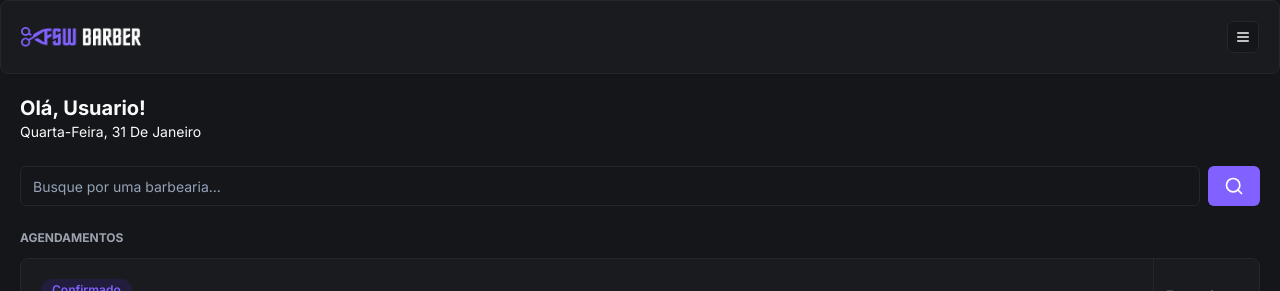
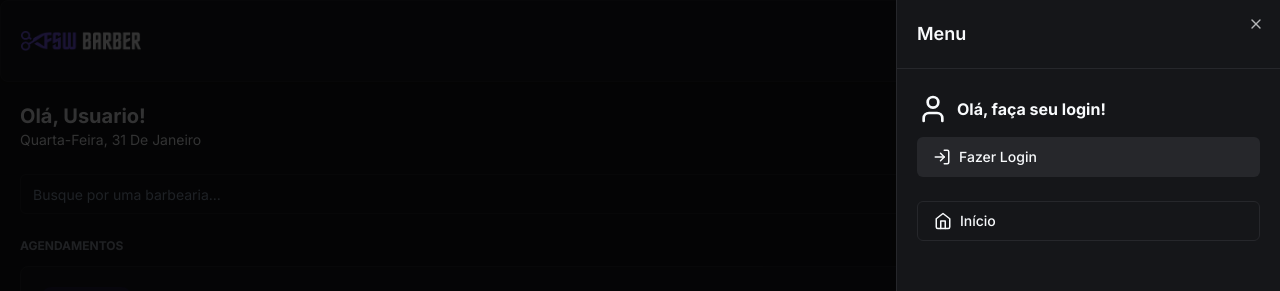
Before and after one commit to Viniciusrbr/fsw-barber, a Next.js app: page / in a window 1280 px wide. Both pictures are taken after a click on the button 1243 px from the left and 37 px from the top of the page. Shown: the top 291 px of the page. Built offline with nearby package versions, Linux system fonts and the light colour scheme; no server answers; the database is empty.

Commit message:
feat: add sign in and sign out

```diff
--- a/app/_components/header.tsx
+++ b/app/_components/header.tsx
@@ -1,16 +1,88 @@
+"use client";
+
+import { CalendarIcon, HomeIcon, LogInIcon, LogOutIcon, MenuIcon, UserIcon } from "lucide-react";
+import { Sheet, SheetContent, SheetHeader, SheetTitle, SheetTrigger } from "./ui/sheet";
+import { Card, CardContent } from "./ui/card"
+import { Avatar } from "./ui/avatar";
+import { Button } from "./ui/button"
+import { AvatarImage } from "@radix-ui/react-avatar";
 import Image from "next/image"
-import { Card, CardContent } from "./ui/card"
-import { Button } from "./ui/button"
-import { MenuIcon } from "lucide-react"
+
+import { signIn, signOut, useSession } from "next-auth/react";
+import Link from "next/link";
 
 function header() {
+  // eslint-disable-next-line react-hooks/rules-of-hooks
+  const { data, status } = useSession();
+
+  const handleLogoutClick = () => signOut();
+
+  const handleLoginClick = () => signIn("google");
+
+
   return (
     <Card>
       <CardContent className="p-5 justify-between items-center flex flex-row">
         <Image src="/logo.png" alt="FSW Barber" height={18} width={120} />
-        <Button variant="outline" size="icon" className="h-8 w-8">
-          <MenuIcon size={16} />
-        </Button>
+
+        <Sheet>
+          <SheetTrigger asChild>
+            <Button variant="outline" size="icon">
+              <MenuIcon size={16} />
+            </Button>
+          </SheetTrigger>
+
+          <SheetContent className="p-0">
+            <SheetHeader className="text-left border-b border-solid border-secondary p-5">
+              <SheetTitle>Menu</SheetTitle>
+            </SheetHeader>
+
+            {data?.user ? (
+              <div className="flex justify-between px-5 py-6 items-center">
+                <div className="flex items-center gap-3">
+                  <Avatar>
+                    <AvatarImage src={data.user?.image ?? ""} />
+                  </Avatar>
+
+                  <h2 className="font-bold">{data.user.name}</h2>
+                </div>
+
+                <Button variant="secondary" size="icon">
+                  <LogOutIcon onClick={handleLogoutClick} />
+                </Button>
+              </div>
+            ) : (
+              <div className="flex flex-col px-5 py-6 gap-3">
+                <div className="flex items-center gap-2">
+                  <UserIcon size={32} />
+                  <h2 className="font-bold">Olá, faça seu login!</h2>
+                </div>
+                <Button variant="secondary" className="w-full justify-start" onClick={handleLoginClick}>
+                  <LogInIcon className="mr-2" size={18} />
+                  Fazer Login
+                </Button>
+              </div>
+            )}
+
+            <div className="flex flex-col gap-3 px-5">
+              <Button variant="outline" className="justify-start" asChild>
+                <Link href="/">
+                  <HomeIcon size={18} className="mr-2" />
+                  Início
+                </Link>
+              </Button>
+
+              {data?.user && (
+                <Button variant="outline" className="justify-start" asChild>
+                  <Link href="/bookings">
+                    <CalendarIcon size={18} className="mr-2" />
+                    Agendamentos
+                  </Link>
+                </Button>
+              )}
+            </div>
+          </SheetContent>
+        </Sheet>
       </CardContent>
     </Card>
   )
--- /dev/null
+++ b/app/_components/ui/sheet.tsx
@@ -0,0 +1,140 @@
+"use client"
+
+import * as React from "react"
+import * as SheetPrimitive from "@radix-ui/react-dialog"
+import { cva, type VariantProps } from "class-variance-authority"
+import { X } from "lucide-react"
+
+import { cn } from "@/app/_lib/utils"
+
+const Sheet = SheetPrimitive.Root
+
+const SheetTrigger = SheetPrimitive.Trigger
+
+const SheetClose = SheetPrimitive.Close
+
+const SheetPortal = SheetPrimitive.Portal
+
+const SheetOverlay = React.forwardRef<
+  React.ElementRef<typeof SheetPrimitive.Overlay>,
+  React.ComponentPropsWithoutRef<typeof SheetPrimitive.Overlay>
+>(({ className, ...props }, ref) => (
+  <SheetPrimitive.Overlay
+    className={cn(
+      "fixed inset-0 z-50 bg-black/80  data-[state=open]:animate-in data-[state=closed]:animate-out data-[state=closed]:fade-out-0 data-[state=open]:fade-in-0",
+      className
+    )}
+    {...props}
+    ref={ref}
+  />
+))
+SheetOverlay.displayName = SheetPrimitive.Overlay.displayName
+
+const sheetVariants = cva(
+  "fixed z-50 gap-4 bg-background p-6 shadow-lg transition ease-in-out data-[state=open]:animate-in data-[state=closed]:animate-out data-[state=closed]:duration-300 data-[state=open]:duration-500",
+  {
+    variants: {
+      side: {
+        top: "inset-x-0 top-0 border-b data-[state=closed]:slide-out-to-top data-[state=open]:slide-in-from-top",
+        bottom:
+          "inset-x-0 bottom-0 border-t data-[state=closed]:slide-out-to-bottom data-[state=open]:slide-in-from-bottom",
+        left: "inset-y-0 left-0 h-full w-3/4 border-r data-[state=closed]:slide-out-to-left data-[state=open]:slide-in-from-left sm:max-w-sm",
+        right:
+          "inset-y-0 right-0 h-full w-3/4  border-l data-[state=closed]:slide-out-to-right data-[state=open]:slide-in-from-right sm:max-w-sm",
+      },
+    },
+    defaultVariants: {
+      side: "right",
+    },
+  }
+)
+
+interface SheetContentProps
+  extends React.ComponentPropsWithoutRef<typeof SheetPrimitive.Content>,
+    VariantProps<typeof sheetVariants> {}
+
+const SheetContent = React.forwardRef<
+  React.ElementRef<typeof SheetPrimitive.Content>,
+  SheetContentProps
+>(({ side = "right", className, children, ...props }, ref) => (
+  <SheetPortal>
+    <SheetOverlay />
+    <SheetPrimitive.Content
+      ref={ref}
+      className={cn(sheetVariants({ side }), className)}
+      {...props}
+    >
+      {children}
+      <SheetPrimitive.Close className="absolute right-4 top-4 rounded-sm opacity-70 ring-offset-background transition-opacity hover:opacity-100 focus:outline-none focus:ring-2 focus:ring-ring focus:ring-offset-2 disabled:pointer-events-none data-[state=open]:bg-secondary">
+        <X className="h-4 w-4" />
+        <span className="sr-only">Close</span>
+      </SheetPrimitive.Close>
+    </SheetPrimitive.Content>
+  </SheetPortal>
+))
+SheetContent.displayName = SheetPrimitive.Content.displayName
+
+const SheetHeader = ({
+  className,
+  ...props
+}: React.HTMLAttributes<HTMLDivElement>) => (
+  <div
+    className={cn(
+      "flex flex-col space-y-2 text-center sm:text-left",
+      className
+    )}
+    {...props}
+  />
+)
+SheetHeader.displayName = "SheetHeader"
+
+const SheetFooter = ({
+  className,
+  ...props
+}: React.HTMLAttributes<HTMLDivElement>) => (
+  <div
+    className={cn(
+      "flex flex-col-reverse sm:flex-row sm:justify-end sm:space-x-2",
+      className
+    )}
+    {...props}
+  />
+)
+SheetFooter.displayName = "SheetFooter"
+
+const SheetTitle = React.forwardRef<
+  React.ElementRef<typeof SheetPrimitive.Title>,
+  React.ComponentPropsWithoutRef<typeof SheetPrimitive.Title>
+>(({ className, ...props }, ref) => (
+  <SheetPrimitive.Title
+    ref={ref}
+    className={cn("text-lg font-semibold text-foreground", className)}
+    {...props}
+  />
+))
+SheetTitle.displayName = SheetPrimitive.Title.displayName
+
+const SheetDescription = React.forwardRef<
+  React.ElementRef<typeof SheetPrimitive.Description>,
+  React.ComponentPropsWithoutRef<typeof SheetPrimitive.Description>
+>(({ className, ...props }, ref) => (
+  <SheetPrimitive.Description
+    ref={ref}
+    className={cn("text-sm text-muted-foreground", className)}
+    {...props}
+  />
+))
+SheetDescription.displayName = SheetPrimitive.Description.displayName
+
+export {
+  Sheet,
+  SheetPortal,
+  SheetOverlay,
+  SheetTrigger,
+  SheetClose,
+  SheetContent,
+  SheetHeader,
+  SheetFooter,
+  SheetTitle,
+  SheetDescription,
+}
--- a/package.json
+++ b/package.json
@@ -15,6 +15,7 @@
     "@auth/prisma-adapter": "^1.2.0",
     "@prisma/client": "^5.9.1",
     "@radix-ui/react-avatar": "^1.0.4",
+    "@radix-ui/react-dialog": "^1.0.5",
     "@radix-ui/react-slot": "^1.0.2",
     "class-variance-authority": "^0.7.0",
     "clsx": "^2.1.0",
```
Also changed, not shown: 1 other file (tests, documents, lock files or other folders).
